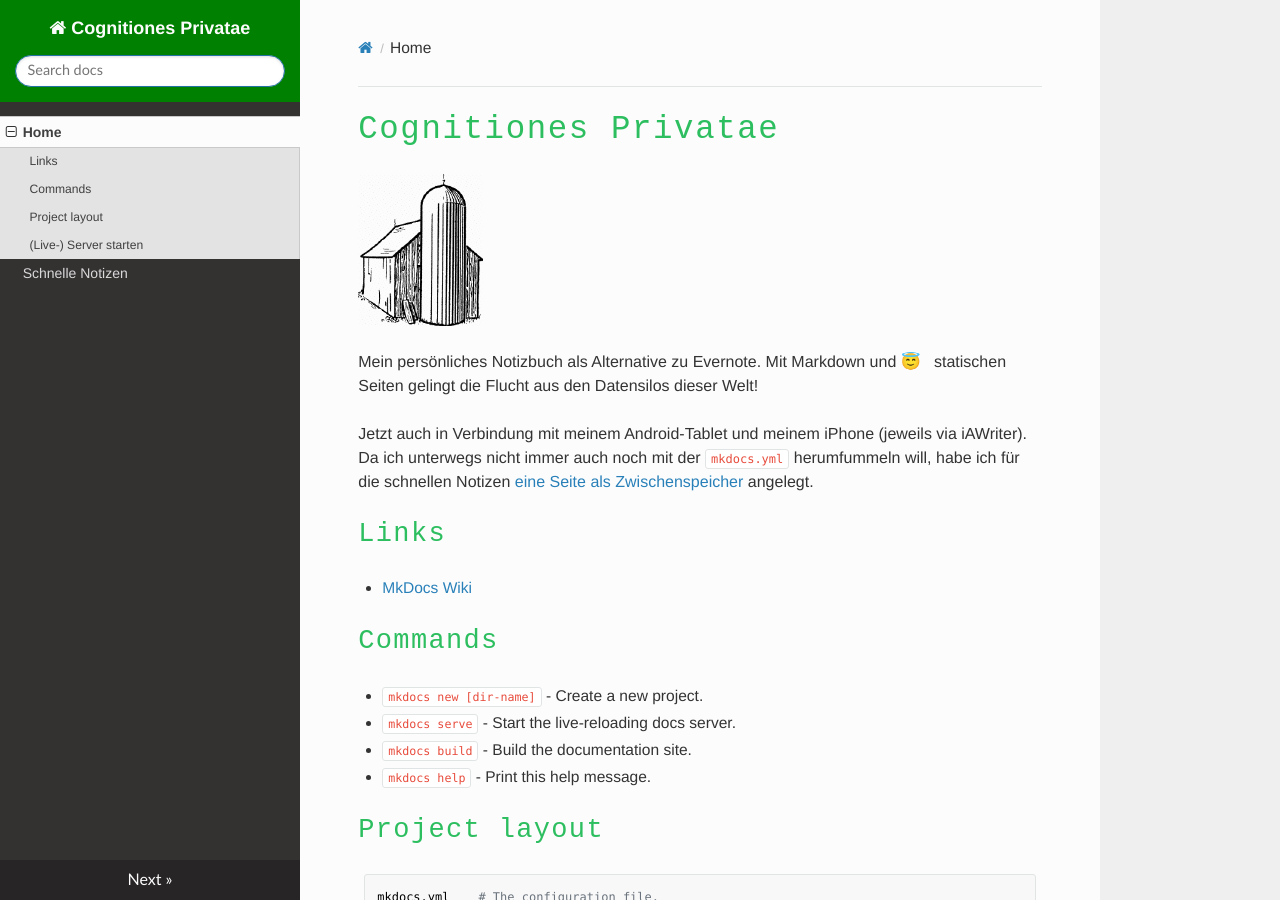
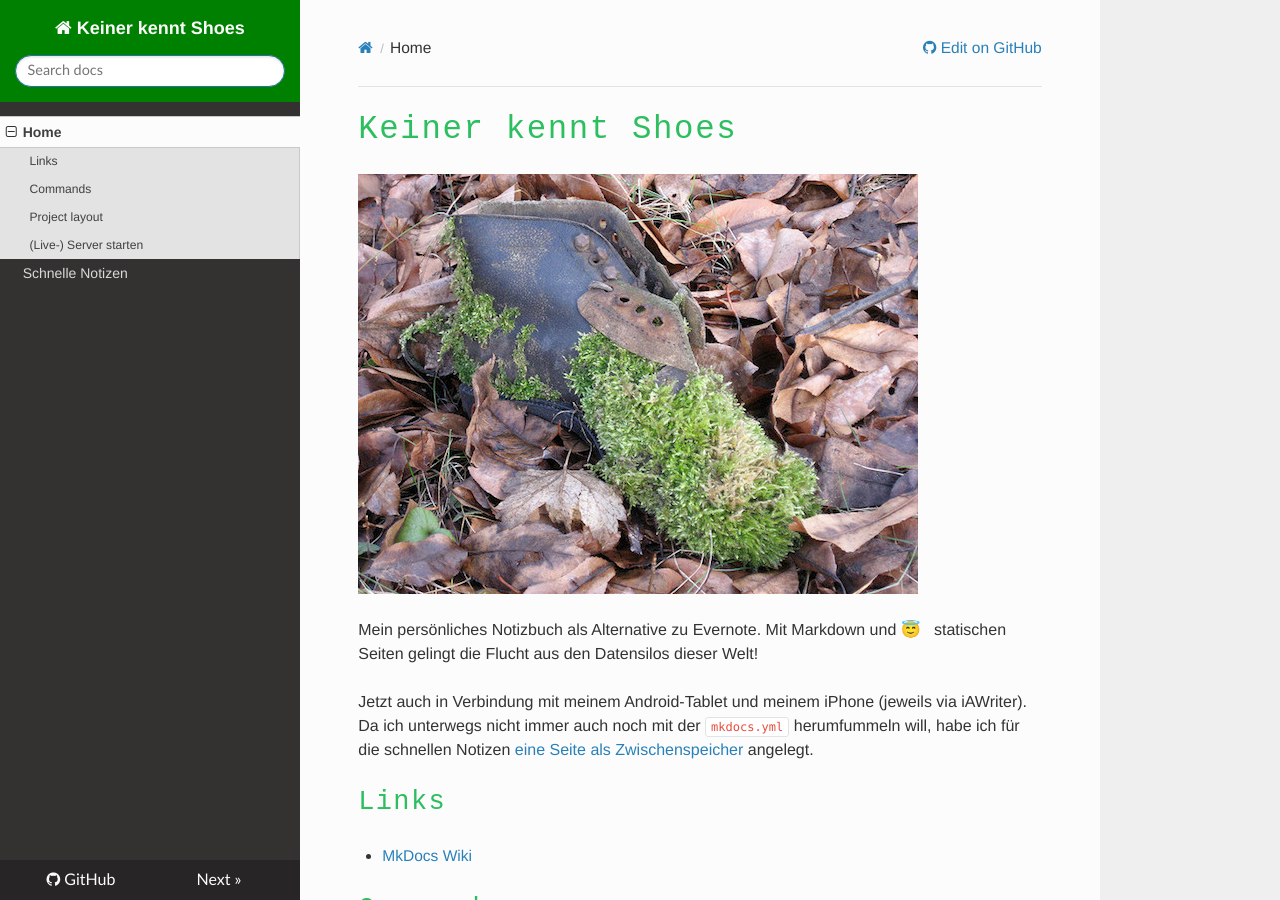
Before and after one commit to kantel/learningshoes, an MkDocs documentation site: the page built from docs/index.md, in a window 1280 px wide and 900 px high. Built offline with MkDocs 1.6.1, drawn with Linux system fonts in a browser that asks for light colours; nearby versions of some CDN libraries; old or Windows-style settings are respelled for this version of MkDocs.

Commit message:
Mehr Umstellung auf MkDocs

```diff
--- a/docs/index.md
+++ b/docs/index.md
@@ -1,6 +1,6 @@
-# Cognitiones Privatae
+# Keiner kennt Shoes
 
-![Silo](images/silo.gif)
+![Silo](images/shoesmoos.jpg)
 
 Mein persönliches Notizbuch als Alternative zu Evernote. Mit Markdown und 😇 &nbsp; statischen Seiten gelingt die Flucht aus den Datensilos dieser Welt!
 
--- a/mkdocs.yml
+++ b/mkdocs.yml
@@ -1,4 +1,4 @@
-site_name: Cognitiones Privatae
+site_name: Keiner kennt Shoes
 theme: readthedocs
 
 pages:
@@ -11,6 +11,10 @@ markdown_extensions:
     smart_quotes: False
 - pymdownx.tasklist
 
-site_dir: "/Applications/MAMP/htdocs/nevernote"
+site_dir: "/Applications/MAMP/htdocs/learningshoes"
 
 extra_css: [css/user.css]
+
+edit_uri: blob/master/docs
+
+repo_url: "https://github.com/kantel/learningshoes"
```
Also changed, not shown: docs/images/shoes32.png (added), docs/images/shoesmoos.jpg (added), docs/img/favicon.ico (deleted).
